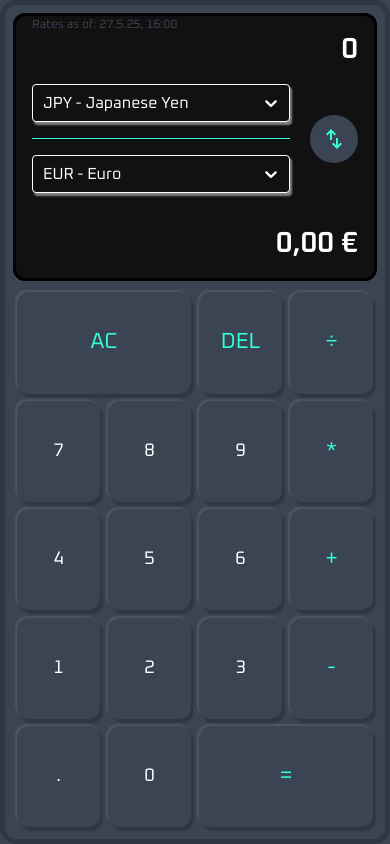
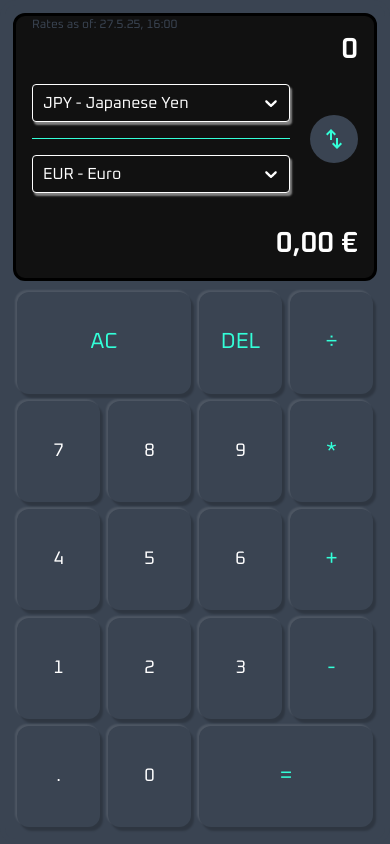
Before and after one commit to ericelric/Yen2Euro, a React (Vite) app: page / in a window 390 px wide. Built offline with nearby package versions, Linux system fonts and the light colour scheme.

Commit message:
Remove calculator border on mobile

```diff
--- a/src/components/Calculator/Calculator.module.css
+++ b/src/components/Calculator/Calculator.module.css
@@ -1,6 +1,6 @@
 .calculator__wrapper {
   background-color: var(--grey-primary);
-  border: 5px solid var(--grey-secondary);
+  border: 5px solid var(--grey-primary);
   border-radius: 1rem;
   container-type: inline-size;
   display: grid;
@@ -15,6 +15,7 @@
 @media (min-width: 28rem) {
   .calculator__wrapper {
     grid-template-rows: minmax(18rem, max-content) 1fr;
+    border-color: var(--grey-secondary);
   }
 }
 
--- a/src/index.css
+++ b/src/index.css
@@ -1,7 +1,6 @@
 @import url("https://fonts.googleapis.com/css2?family=Oxanium:wght@200..800&display=swap");
 
 :root {
-  --background: #6a7c95;
   --grey-primary: #3a4452;
   --grey-secondary: #2e3742;
   --black: #111;
@@ -24,12 +23,6 @@ body {
   font-family: "Oxanium", sans-serif;
 }
 
-@media (min-width: 28rem) {
-  body {
-    background: var(--background);
-  }
-}
-
 #root {
   align-items: center;
   display: flex;
```
